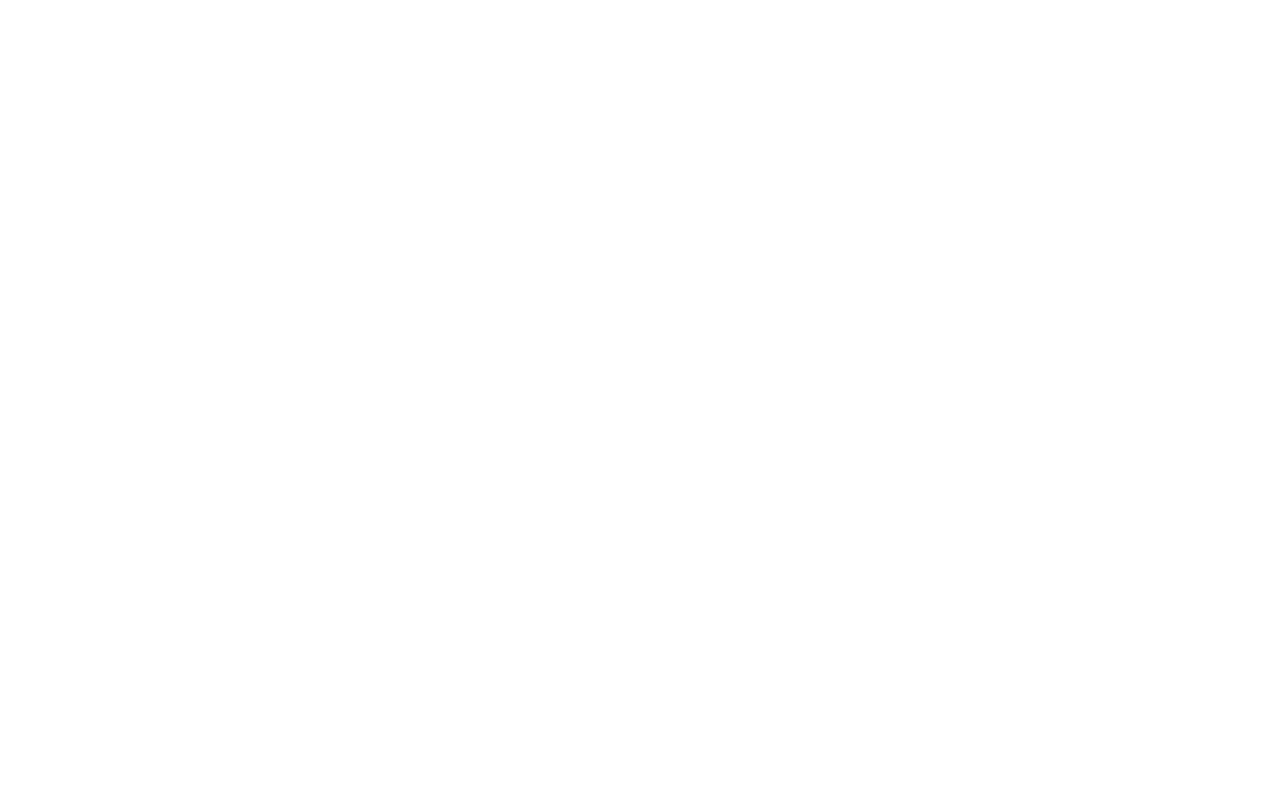
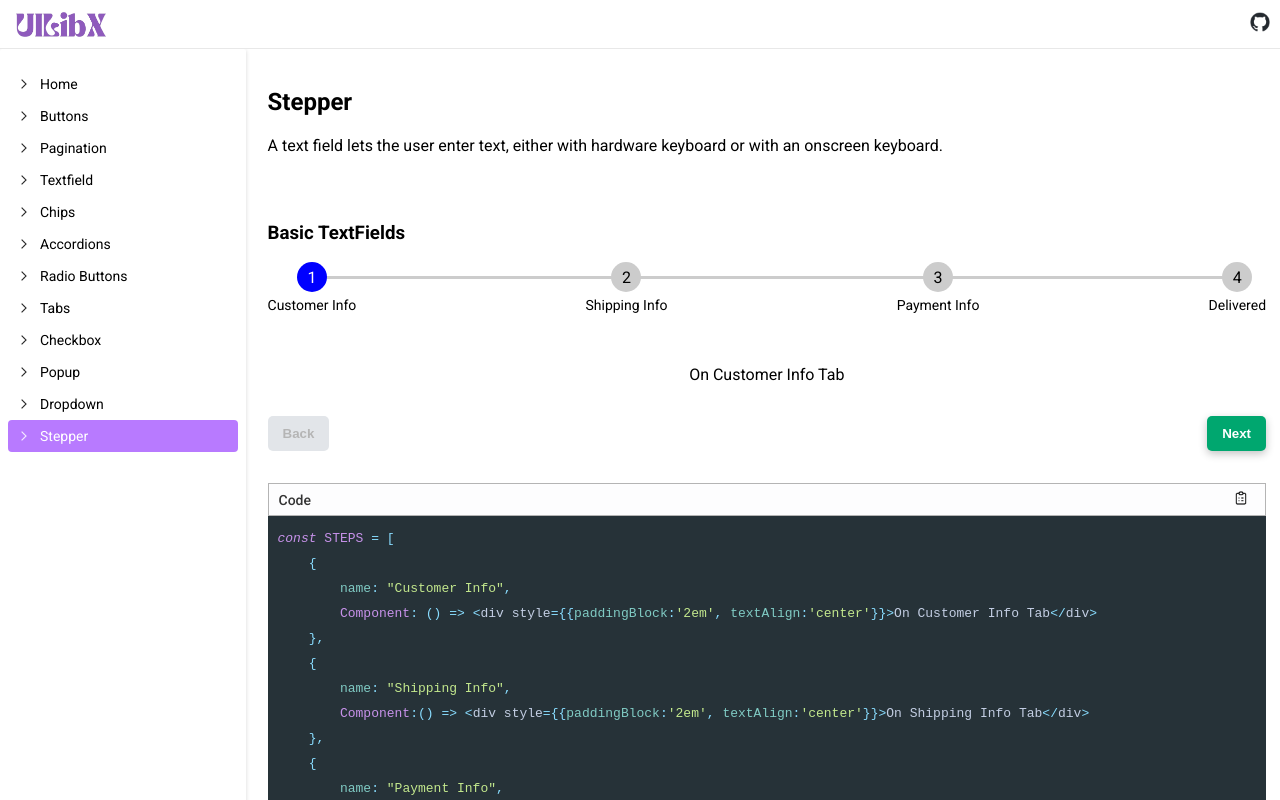
Before and after one commit to rituraj-pathak-code/UILibrary, a React (Vite) app: page /stepper in a window 1280 px wide. Before the commit this address had no page. Shown: the top 800 px of the page. Built offline with nearby package versions, Linux system fonts and the light colour scheme.

Commit message:
Basic stepper

```diff
--- a/src/components/CodeHighlight/index.module.css
+++ b/src/components/CodeHighlight/index.module.css
@@ -1,7 +1,7 @@
 .head{
     padding: 5px 10px;
     background-color: #FDFDFE;
-    border-inline: 1px solid rgb(180, 180, 180);
+    border: 1px solid rgb(180, 180, 180);
     display: flex;
     align-items: center;
     justify-content: space-between;
--- a/src/components/DisplayCode/index.jsx
+++ b/src/components/DisplayCode/index.jsx
@@ -1,24 +1,23 @@
-import React from 'react'
-import Button from '../Button'
-import styles from './index.module.css'
-import CodeHighlight from '../CodeHighlight'
-import { primaryButton, secondaryButton } from '../../constants/buttonStrings'
+import React from "react";
+import Button from "../Button";
+import styles from "./index.module.css";
+import CodeHighlight from "../CodeHighlight";
+import { primaryButton, secondaryButton } from "../../constants/buttonStrings";
 
-const DisplayCode = ({components=[], codeString=''}) => {
+const DisplayCode = ({ components = [], codeString = "" }) => {
   return (
     <div className={styles.codeContainer}>
-            <div className={styles.components}>
-                {components.map((item)=> (
-                    item
-                ))}
-            </div>
-            <div >
-              <CodeHighlight
-                codeString={codeString}
-              />
-            </div>
-          </div>
-  )
-}
+      {components.length != 0 && (
+        <div className={styles.components}>
+          {components.map((item) => item)}
+        </div>
+      )}
 
-export default DisplayCode
+      <div>
+        <CodeHighlight codeString={codeString} />
+      </div>
+    </div>
+  );
+};
+
+export default DisplayCode;
--- a/src/components/Sidebar/index.jsx
+++ b/src/components/Sidebar/index.jsx
@@ -92,6 +92,13 @@ const Sidebar = ({handleNavigate, collapsible=false}) => {
             route: "/dropdown",
             expanded: false,
             icon: "icon"
+        },
+        {
+            label: "Stepper",
+            subMenuItems: [],
+            route: "/stepper",
+            expanded: false,
+            icon: "icon"
         }
     ]
     return (
--- /dev/null
+++ b/src/components/Stepper/index.jsx
@@ -0,0 +1,114 @@
+import React, { useEffect, useRef, useState } from "react";
+import styles from "./index.module.css";
+import Button from "../Button/";
+import { FaCheck } from "react-icons/fa6";
+
+const Stepper = ({ steps = [] }) => {
+  const [currentStep, setCurrentStep] = useState(1);
+  const [isCompleted, setIsCompleted] = useState(false);
+  const stepRef = useRef([]);
+  const [margins, setMargins] = useState({
+    marginLeft: 0,
+    marginRight: 0,
+  });
+
+  useEffect(() => {
+    console.log(stepRef.current[0].offsetWidth);
+    setMargins({
+      marginLeft: stepRef.current[0].offsetWidth / 2,
+      marginRight: stepRef.current[steps.length - 1].offsetWidth / 2,
+    });
+  }, []);
+
+  if (steps.length == 0) {
+    return <></>;
+  }
+
+  const ActiveComponent = steps[currentStep - 1].Component;
+
+  const handleNext = () => {
+    setCurrentStep((prev) => {
+      if (prev == steps.length) {
+        setIsCompleted(true);
+        return prev;
+      } else {
+        return prev + 1;
+      }
+    });
+  };
+  const handlePrev = () => {
+    setCurrentStep((prev) => {
+      if (isCompleted) {
+        return prev;
+      } else {
+        return prev - 1;
+      }
+    });
+  };
+
+  const calculateProgressbarWidth = () => {
+    return ((currentStep - 1) / (steps.length - 1)) * 100;
+  };
+  return (
+    <>
+      <div className={styles.stepper}>
+        {steps.map((step, index) => (
+          <div
+            key={step.name}
+            ref={(el) => (stepRef.current[index] = el)}
+            className={`${styles.step}  ${
+              currentStep > index + 1 || isCompleted ? styles.complete_step : ""
+            }
+             ${currentStep == index + 1 && styles.active_step} `}
+          >
+            <div
+              className={`${styles.step_number}
+             `}
+            >
+              {currentStep > index + 1 || isCompleted ? (
+                <span>&#10003;</span>
+              ) : (
+                index + 1
+              )}
+            </div>
+            <div className={styles.step_name}>{step?.name}</div>
+          </div>
+        ))}
+
+        <div
+          className={styles.progress_bar}
+          style={{
+            width: `calc(100% - ${margins.marginLeft + margins.marginRight}px)`,
+            marginLeft: margins.marginLeft,
+            marginRight: margins.marginRight,
+          }}
+        >
+          <div
+            className={styles.progress}
+            style={{ width: `${calculateProgressbarWidth()}%` }}
+          ></div>
+        </div>
+      </div>
+
+      <ActiveComponent />
+
+      <div className={styles.buttons}>
+        <Button
+          onClick={handlePrev}
+          category={currentStep == 1 || isCompleted ? "disabled" : "secondary"}
+        >
+          {"Back"}
+        </Button>
+
+        <Button
+          onClick={handleNext}
+          category={isCompleted ? "disabled" : "primary"}
+        >
+          {currentStep == steps.length ? "Finish" : "Next"}
+        </Button>
+      </div>
+    </>
+  );
+};
+
+export default Stepper;
--- /dev/null
+++ b/src/components/Stepper/index.module.css
@@ -0,0 +1,53 @@
+.stepper{
+    position: relative;
+    display: flex;
+    justify-content: space-between;
+    align-items: center;
+    margin-bottom: 20px;
+}
+.step{
+    display: flex;
+    flex-direction: column;
+    align-items: center;
+    position: relative;
+}
+.step_number {
+    width: 30px;
+    height: 30px;
+    border-radius: 50%;
+    background-color: #ccc;
+    display: flex;
+    justify-content: center;
+    align-items: center;
+    margin-bottom: 5px;
+    z-index: 2;
+}
+.step_name{
+    font-size: 14px;
+}
+
+.active_step .step_number {
+    background-color: blue;
+    color: white;
+}
+.complete_step .step_number{
+    background-color: green;
+    color: white;
+}
+.progress_bar{
+    position: absolute;
+    top: 27%;
+    left: 0;
+    height: 3px;
+    background-color: #ccc;
+}
+.progress{
+    height: 100%;
+    background-color: green;
+    transition: 0.2 ease;
+}
+.buttons{
+    display: flex;
+    justify-content: space-between;
+    align-items: center;
+}
--- /dev/null
+++ b/src/constants/stepperComponent.jsx
@@ -0,0 +1,24 @@
+import Stepper from "../components/Stepper";
+
+const CHECKOUT_STEPS = [
+    {
+        name: "Customer Info",
+        Component: () => <div style={{paddingBlock:'2em', textAlign:'center'}}>On Customer Info Tab</div>
+    },
+    {
+        name: "Shipping Info",
+        Component:() => <div style={{paddingBlock:'2em', textAlign:'center'}}>On Shipping Info Tab</div>
+    },
+    {
+        name: "Payment Info",
+        Component: () => <div style={{paddingBlock:'2em', textAlign:'center'}}>On Payment Info Tab</div>
+    },
+    {
+        name: "Delivered",
+        Component:() => <div style={{paddingBlock:'2em', textAlign:'center'}}>On Delivered Tab</div>
+    },
+]
+
+export const basicStepperArray = [
+    <Stepper steps={CHECKOUT_STEPS} key={1}/>
+]
--- /dev/null
+++ b/src/constants/stepperStrings.js
@@ -0,0 +1,19 @@
+export const simpleStepper = `const STEPS = [
+    {
+        name: "Customer Info",
+        Component: () => <div style={{paddingBlock:'2em', textAlign:'center'}}>On Customer Info Tab</div>
+    },
+    {
+        name: "Shipping Info",
+        Component:() => <div style={{paddingBlock:'2em', textAlign:'center'}}>On Shipping Info Tab</div>
+    },
+    {
+        name: "Payment Info",
+        Component: () => <div style={{paddingBlock:'2em', textAlign:'center'}}>On Payment Info Tab</div>
+    },
+    {
+        name: "Delivered",
+        Component:() => <div style={{paddingBlock:'2em', textAlign:'center'}}>On Delivered Tab</div>
+    },
+]
+<Stepper steps={STEPS}/>`
--- /dev/null
+++ b/src/pages/StepperScreen/index.jsx
@@ -0,0 +1,33 @@
+import styles from './index.module.css'
+import DisplayCode from '../../components/DisplayCode'
+import { basicStepperArray } from '../../constants/stepperComponent'
+import { simpleStepper } from '../../constants/stepperStrings'
+
+
+
+const StepperScreen = () => {
+  return (
+    <div className={styles.superContainer}>
+    <div className={styles.heading}>
+      <h2>Stepper</h2>
+      <p>
+      A text field lets the user enter text, either with hardware keyboard or with an onscreen keyboard.
+      </p>
+    </div>
+    <div className={styles.container}>
+      <div>
+        <h3>Basic TextFields</h3>
+        <div className={styles.component}>
+            {basicStepperArray[0]}
+        </div>
+        <DisplayCode
+          codeString={`${simpleStepper}`}
+        />
+      </div>
+
+    </div>
+  </div>
+  )
+}
+
+export default StepperScreen
--- /dev/null
+++ b/src/pages/StepperScreen/index.module.css
@@ -0,0 +1,12 @@
+.superContainer{
+    padding-bottom: 4rem;
+}
+.container{
+    display: flex;
+    flex-direction: column;
+    gap: 3em;
+    margin-top: 3em;
+}
+.component{
+    margin-bottom: 2em;
+}
--- a/src/routes.jsx
+++ b/src/routes.jsx
@@ -10,6 +10,7 @@ import RadioButtons from "./pages/RadioButtons";
 import CheckBoxes from "./pages/CheckBoxes";
 import PopUpScreen from './pages/PopUpScreen'
 import DropdownScreen from "./pages/DropdownScreen";
+import StepperScreen from "./pages/StepperScreen";
 
 const RoutesHandler = [
     {
@@ -71,6 +72,11 @@ const RoutesHandler = [
         component: <DropdownScreen />,
         path: "/dropdown",
         isLoading: true,
+    },
+    {
+        component: <StepperScreen />,
+        path: "/stepper",
+        isLoading: true,
     }
 ]
 
```
